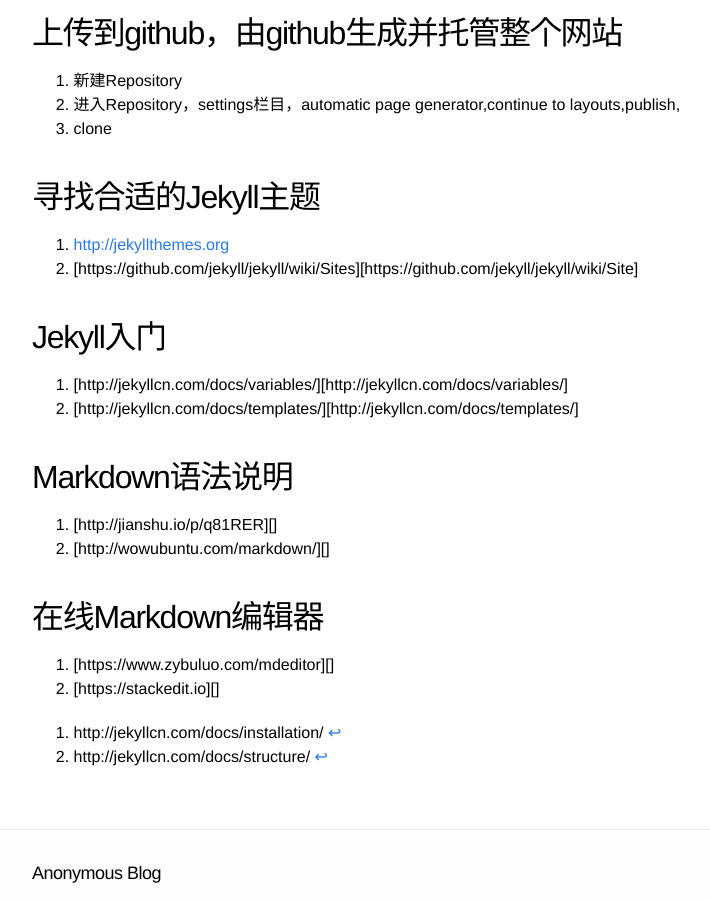
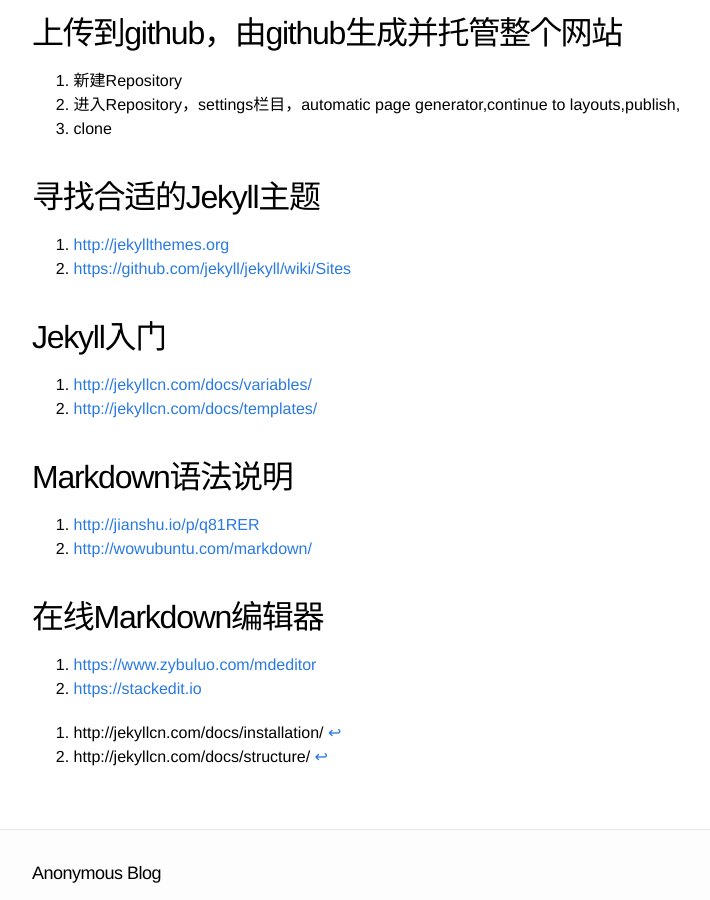
Before and after one commit to wangnull/wangnull.github.io, a Jekyll site: the page built from _posts/2014-06-23-shiyong-jekyll-dajiangeren-blog-tuoguandao-github.md, in a window 1280 px wide and 900 px high, scrolled down 3514 px. Shown: the whole window, without its empty margins (208-918 px from the left). Built offline with Jekyll 4.4.1, drawn with Linux system fonts in a browser that asks for light colours; Markdown is read by kramdown in place of the engine named in the settings; some of the changed lines change nothing that is shown.

Commit message:
Update 2014-06-23-shiyong-jekyll-dajiangeren-blog-tuoguandao-github.md

```diff
--- a/_posts/2014-06-23-shiyong-jekyll-dajiangeren-blog-tuoguandao-github.md
+++ b/_posts/2014-06-23-shiyong-jekyll-dajiangeren-blog-tuoguandao-github.md
@@ -126,19 +126,19 @@
 
 ## 寻找合适的Jekyll主题
 1. [http://jekyllthemes.org](http://jekyllthemes.org)
-2. [https://github.com/jekyll/jekyll/wiki/Sites][https://github.com/jekyll/jekyll/wiki/Site]
+2. [https://github.com/jekyll/jekyll/wiki/Sites](https://github.com/jekyll/jekyll/wiki/Site)
 
 ## Jekyll入门
-1. [http://jekyllcn.com/docs/variables/][http://jekyllcn.com/docs/variables/]
-2. [http://jekyllcn.com/docs/templates/][http://jekyllcn.com/docs/templates/]
+1. [http://jekyllcn.com/docs/variables/](http://jekyllcn.com/docs/variables/)
+2. [http://jekyllcn.com/docs/templates/](http://jekyllcn.com/docs/templates/)
 
 ## Markdown语法说明
-1. [http://jianshu.io/p/q81RER][]
-2. [http://wowubuntu.com/markdown/][]
+1. [http://jianshu.io/p/q81RER](http://jianshu.io/p/q81RER)
+2. [http://wowubuntu.com/markdown/](http://wowubuntu.com/markdown/)
 
 ## 在线Markdown编辑器
-1. [https://www.zybuluo.com/mdeditor][]
-2. [https://stackedit.io][]
+1. [https://www.zybuluo.com/mdeditor](https://www.zybuluo.com/mdeditor)
+2. [https://stackedit.io](https://stackedit.io)
 
 [^install-jekyll]:http://jekyllcn.com/docs/installation/
 
```
